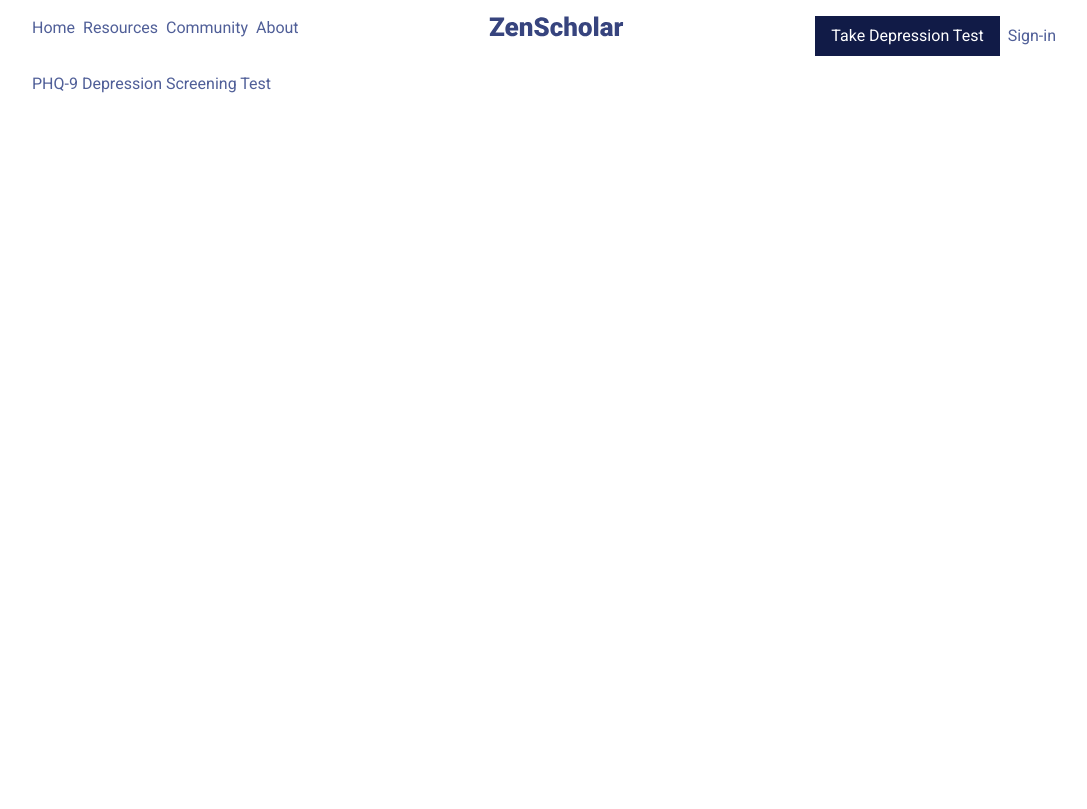
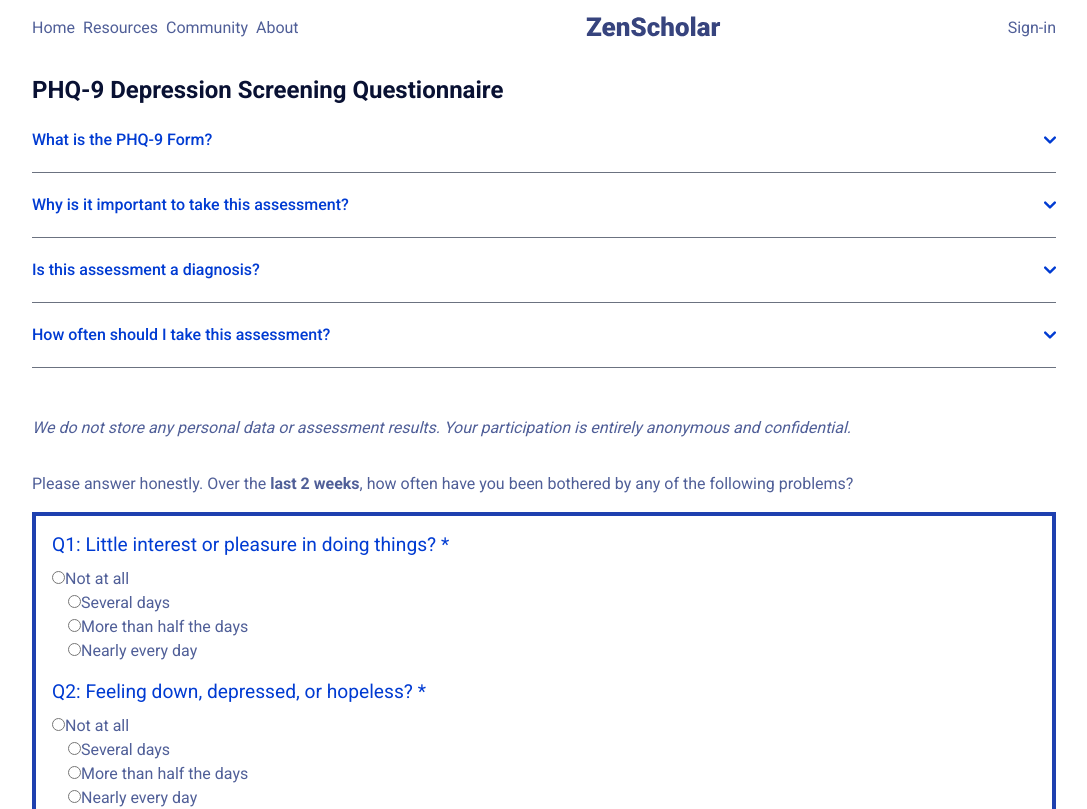
Before and after one commit to Rajae-Robinson/ZenScholar, a React (Vite) app: page /screening in a window 1280 px wide. Shown: the top 809 px of the page, without its empty margins (96-1183 px from the left). Built offline with nearby package versions, Linux system fonts and the light colour scheme.

Commit message:
feat(Screening): add depression screening form

```diff
--- /dev/null
+++ b/src/components/Accordion.tsx
@@ -0,0 +1,96 @@
+import { useState } from "react";
+
+type Link = {
+  text: string;
+  href: string;
+};
+
+interface IAccordion {
+  id: number;
+  question: string;
+  answer: string;
+  additionalLinks?: Link[];
+}
+
+type AccordionProps = {
+  accordionData: IAccordion[];
+};
+
+export default function Accordion({ accordionData }: AccordionProps) {
+  const [activeAccordion, setActiveAccordion] = useState<number | null>(null);
+
+  const toggleAccordion = (index: number) => {
+    setActiveAccordion(activeAccordion === index ? null : index);
+  };
+
+  return (
+    <div
+      id="accordion-flush"
+      data-accordion="collapse"
+      //   data-active-classes="bg-white dark:bg-gray-900 text-gray-900 dark:text-white"
+      //   data-inactive-classes="text-gray-500 dark:text-gray-400"
+    >
+      {accordionData.map((item: IAccordion) => (
+        <div key={item.id}>
+          <h2 id={`accordion-flush-heading-${item.id}`}>
+            <button
+              type="button"
+              className="flex items-center justify-between w-full py-5 font-medium rtl:text-right text-accent border-b border-gray-500 gap-3"
+              onClick={() => toggleAccordion(item.id)}
+              data-accordion-target={`#accordion-flush-body-${item.id}`}
+              aria-expanded={activeAccordion === item.id ? "true" : "false"}
+              aria-controls={`accordion-flush-body-${item.id}`}
+            >
+              <span>{item.question}</span>
+              <svg
+                data-accordion-icon
+                className={`w-3 h-3 shrink-0 ${
+                  activeAccordion === item.id
+                    ? "transform rotate-360"
+                    : "rotate-180"
+                }`}
+                aria-hidden="true"
+                xmlns="http://www.w3.org/2000/svg"
+                fill="none"
+                viewBox="0 0 10 6"
+              >
+                <path
+                  stroke="currentColor"
+                  strokeLinecap="round"
+                  strokeLinejoin="round"
+                  strokeWidth="2"
+                  d="M9 5 5 1 1 5"
+                />
+              </svg>
+            </button>
+          </h2>
+          <div
+            id={`accordion-flush-body-${item.id}`}
+            className={`${activeAccordion === item.id ? "block" : "hidden"}`}
+            aria-labelledby={`accordion-flush-heading-${item.id}`}
+          >
+            <div className="py-5 border-b border-gray-200">
+              <p className="mb-2 text-body">{item.answer}</p>
+              {item.additionalLinks && (
+                <ul className="ps-5 text-body list-disc">
+                  {item.additionalLinks.map((link, linkIndex) => (
+                    <li key={linkIndex}>
+                      <a
+                        href={link.href}
+                        className="text-blue-600 dark:text-blue-500 hover:underline"
+                        target="_blank"
+                        rel="noreferrer"
+                      >
+                        {link.text}
+                      </a>
+                    </li>
+                  ))}
+                </ul>
+              )}
+            </div>
+          </div>
+        </div>
+      ))}
+    </div>
+  );
+}
--- a/src/components/Home/SectionItem.tsx
+++ b/src/components/Home/SectionItem.tsx
@@ -20,7 +20,10 @@ export default function SectionItem({
       <img src={icon} alt="" />
       <h3 className="text-heading text-sm">{title}</h3>
       <p>{description}</p>
-      <Link to={linkHref} className="text-accent font-medium">
+      <Link
+        to={linkHref}
+        className="text-accent font-medium hover:underline transition-all"
+      >
         {linkText}
       </Link>
     </div>
--- a/src/components/Navbar.tsx
+++ b/src/components/Navbar.tsx
@@ -1,7 +1,8 @@
-import { Link, NavLink } from "react-router-dom";
+import { Link, NavLink, useLocation } from "react-router-dom";
 import logo from "../assets/logo.svg";
 
 export default function Navbar() {
+  const location = useLocation();
   return (
     <nav className="flex justify-between py-4" aria-label="Primary Navigation">
       <ul className="group flex text-body space-x-2 cursor-pointer">
@@ -14,11 +15,14 @@ export default function Navbar() {
         <img src={logo} alt="Go to Home" />
       </NavLink>
       <div className="flex items-center space-x-2 text-navItem cursor-pointer">
-        <Link to="/screening">
-          <button className="text-white bg-primary py-2 px-4 hover:bg-accent">
-            Take Depression Test
-          </button>
-        </Link>
+        {location.pathname !== "/screening" ? (
+          <Link to="/screening">
+            <button className="text-white bg-primary py-2 px-4 hover:bg-accent">
+              Take Depression Test
+            </button>
+          </Link>
+        ) : null}
+
         <p className="text-body">Sign-in</p>
       </div>
     </nav>
@@ -27,7 +31,7 @@ export default function Navbar() {
 
 function NavItem({ href, text }: { href: string; text: string }) {
   return (
-    <li className="hover:text-blue-950">
+    <li className="hover:text-blue-950  hover:font-medium">
       <NavLink
         to={href}
         className={({ isActive }) =>
--- /dev/null
+++ b/src/components/Screening/PHQ9Form.tsx
@@ -0,0 +1,104 @@
+import { useState } from "react";
+
+export default function PHQ9Form() {
+  const questions = [
+    "Little interest or pleasure in doing things?",
+    "Feeling down, depressed, or hopeless?",
+    "Trouble falling or staying asleep, or sleeping too much?",
+    "Feeling tired or having little energy?",
+    "Poor appetite or overeating?",
+    "Feeling bad about yourself — or that you are a failure or have let yourself or your family down?",
+    "Trouble concentrating on things, such as reading the newspaper or watching television?",
+    "Moving or speaking so slowly that other people could have noticed? Or the opposite — being so fidgety or restless that you have been moving around a lot more than usual?",
+    "Thoughts that you would be better off dead, or of hurting yourself?",
+  ];
+
+  const [answers, setAnswers] = useState(Array(questions.length).fill(0));
+  const [submitted, setSubmitted] = useState(false);
+
+  const handleAnswerChange = (index: number, value: string) => {
+    const updatedAnswers = [...answers];
+    updatedAnswers[index] = parseInt(value, 10);
+    setAnswers(updatedAnswers);
+  };
+
+  const handleSubmit = (e: React.FormEvent) => {
+    e.preventDefault();
+    setSubmitted(true);
+  };
+
+  const calculateScore = () => {
+    return answers.reduce((acc, currentValue) => acc + currentValue, 0);
+  };
+
+  return (
+    <div className="my-4 border-4 border-blue-800 p-4">
+      <form className="space-y-4" onSubmit={handleSubmit}>
+        {questions.map((question, index) => (
+          <div key={index} className="space-y-2">
+            <p className="text-sm text-accent">{`Q${
+              index + 1
+            }: ${question} *`}</p>
+            <div className="flex flex-col space-x-4">
+              <label htmlFor={`question-${index + 1}-0`}>
+                <input
+                  type="radio"
+                  id={`question-${index + 1}-0`}
+                  name={`question-${index + 1}`}
+                  value="0"
+                  onChange={(e) => handleAnswerChange(index, e.target.value)}
+                  required
+                />
+                Not at all
+              </label>
+              <label htmlFor={`question-${index + 1}-1`}>
+                <input
+                  type="radio"
+                  id={`question-${index + 1}-1`}
+                  name={`question-${index + 1}`}
+                  value="1"
+                  onChange={(e) => handleAnswerChange(index, e.target.value)}
+                  required
+                />
+                Several days
+              </label>
+              <label htmlFor={`question-${index + 1}-2`}>
+                <input
+                  type="radio"
+                  id={`question-${index + 1}-2`}
+                  name={`question-${index + 1}`}
+                  value="2"
+                  onChange={(e) => handleAnswerChange(index, e.target.value)}
+                  required
+                />
+                More than half the days
+              </label>
+              <label htmlFor={`question-${index + 1}-3`}>
+                <input
+                  type="radio"
+                  id={`question-${index + 1}-3`}
+                  name={`question-${index + 1}`}
+                  value="3"
+                  onChange={(e) => handleAnswerChange(index, e.target.value)}
+                  required
+                />
+                Nearly every day
+              </label>
+            </div>
+          </div>
+        ))}
+        <div className="mt-6">
+          <button
+            type="submit"
+            className="bg-blue-500 text-white px-4 py-2 rounded"
+          >
+            Submit
+          </button>
+        </div>
+        {submitted && (
+          <p className="mt-4 text-green-600">{`Form submitted! Your score is ${calculateScore()}`}</p>
+        )}
+      </form>
+    </div>
+  );
+}
--- a/src/pages/Home.tsx
+++ b/src/pages/Home.tsx
@@ -6,6 +6,7 @@ import SectionItem from "../components/Home/SectionItem";
 import stressGirl from "../assets/img/stress-girl.svg";
 import happyBoy from "../assets/img/happy-boy.svg";
 import onlineTest from "../assets/img/online-test.svg";
+import psychologist from "../assets/img/psychologist.svg";
 import test from "../assets/icons/test.svg";
 import community from "../assets/icons/community.svg";
 import HomeSection from "../components/Home/HomeSection";
@@ -110,7 +111,7 @@ export default function Home() {
           btnHref="/screening"
         />
         <HomeSection
-          img={onlineTest}
+          img={psychologist}
           heading={"Seeking Professional Help"}
           body={`Completing the screening test is a courageous first step towards understanding your emotional well-being. It's a vital checkpoint
           in recognizing your feelings. However, remember, it's just the beginning. If the results prompt concern or if
--- a/src/pages/Screening.tsx
+++ b/src/pages/Screening.tsx
@@ -1,3 +1,61 @@
+import Accordion from "../components/Accordion";
+import PHQ9Form from "../components/Screening/PHQ9Form";
+
 export default function Screening() {
-  return <div>PHQ-9 Depression Screening Test</div>;
+  const accordionData = [
+    {
+      id: 1,
+      question: "What is the PHQ-9 Form?",
+      answer:
+        "The Patient Health Questionnaire 9 (PHQ-9) is a standardized questionnaire used to assess and measure the severity of depressive symptoms. It consists of nine questions related to mood, energy levels, sleep, and appetite.",
+      additionalLinks: [
+        {
+          text: "PHQ-9 | NCBI",
+          href: "https://www.ncbi.nlm.nih.gov/pmc/articles/PMC1495268/",
+        },
+        {
+          text: "Patient Health Questionnaire | ScienceDirect",
+          href: "https://www.sciencedirect.com/topics/nursing-and-health-professions/patient-health-questionnaire-9",
+        },
+      ],
+    },
+    {
+      id: 2,
+      question: "Why is it important to take this assessment?",
+      answer:
+        "Taking this assessment can help individuals recognize and better understand their emotions and potential signs of depression. It's a useful tool for self-reflection and may prompt seeking professional help if needed.",
+    },
+    {
+      id: 3,
+      question: "Is this assessment a diagnosis?",
+      answer:
+        "No, the PHQ-9 is not a diagnostic tool. It's intended to offer insights and prompt discussions about mental health. For an accurate diagnosis, consulting a qualified healthcare professional is essential.",
+    },
+    {
+      id: 4,
+      question: "How often should I take this assessment?",
+      answer:
+        " The frequency of taking the assessment depends on individual needs or as recommended by a healthcare provider. Some individuals might take it regularly to monitor changes in their mental health.",
+    },
+  ];
+
+  return (
+    <>
+      <p className="text-base text-heading mt-4 font-bold">
+        PHQ-9 Depression Screening Questionnaire
+      </p>
+      <Accordion accordionData={accordionData} />
+      <p className="mt-12">
+        <i>
+          We do not store any personal data or assessment results. Your
+          participation is entirely anonymous and confidential.
+        </i>
+      </p>
+      <p className="mt-8">
+        Please answer honestly. Over the <b>last 2 weeks</b>, how often have you
+        been bothered by any of the following problems?
+      </p>
+      <PHQ9Form />
+    </>
+  );
 }
```
